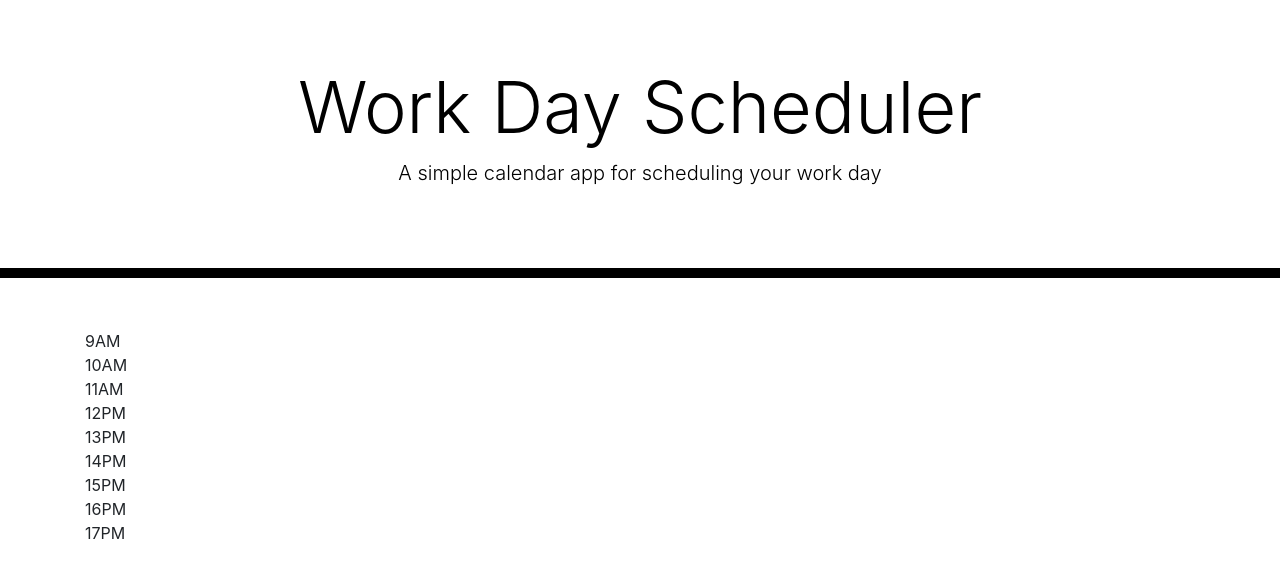
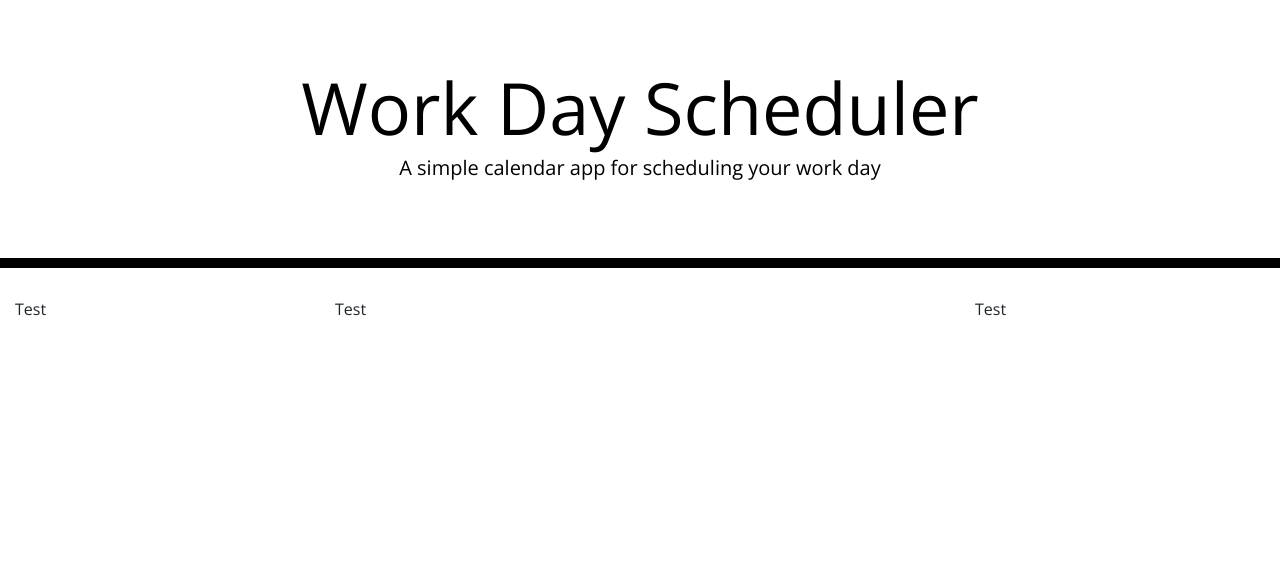
Before and after one commit to esroleo/work-day-scheduler, a plain HTML site: page index.html in a window 1280 px wide. Drawn offline with nearby package versions, Linux system fonts and the light colour scheme.

Commit message:
bootstrap grid system further testing

```diff
--- a/assets/css/style.css
+++ b/assets/css/style.css
@@ -1,5 +1,4 @@
-
-dy {
+body {
 	font-family: 'Open Sans', sans-serif;
 	font-size: 16px;
 	line-height: 1;
@@ -13,14 +12,6 @@ textarea{
 	border-left: 1px solid black;
 	padding: 10px;
   }
-
-.container {
-	display: flex;
-	flex-wrap: wrap;
-	justify-content: center;
-	margin-top: 50px;
-}
-
 
   .jumbotron {
 	text-align: center;
@@ -40,30 +31,16 @@ textarea{
   }
 
   .row {
-	width: 100%;
-	display: grid;
-	grid-template-columns: 1fr 15fr 2fr;
-	grid-template-rows: repeat(24, 2fr);
-
 	white-space: pre-wrap;
-	height: 120px;
+	height: 80px;
 	border-top: 1px solid white;;
   }
 
   .hour {
-
-	/* Grid items */
-	grid-column: 1 / span 1;
-	grid-row: 1 / span 1;
-	text-align: right;
-	/* Styling items */
 	background-color: #ffffff;
 	color: #000000;
 	border-top: 1px dashed #000000;
-	margin-bottom: 30px;
-
   }
-
 
   .past {
 	background-color: #d3d3d3;
--- a/assets/js/script.js
+++ b/assets/js/script.js
@@ -16,9 +16,36 @@
 
 // Function to create grid system
 
+/*
+<div class="row">
+<div class="col">
+  1 of 3
+</div>
+<div class="col-6">
+  2 of 3 (wider)
+</div>
+<div class="col">
+  3 of 3
+</div>
+</div>
+
+</div>
+</div>
+*/
+
+
+
 function createGridSystem() {
+    // Create the row container for our grid bootstrap system
     var row = $("<div></div>").addClass("row");
-    $(row).appendTo(".container");
+    $( '.container-fluid' ).append(row);
+
+    var gridHour = $("<div></div>").addClass("col").text('Test');
+    var gridDescription = $("<div></div>").addClass("col-6").text('Test');
+    var gridSave = $("<div></div>").addClass("col").text('Test');
+    $( '.row' ).append(gridHour);
+    $( '.row' ).append(gridDescription);
+    $( '.row' ).append(gridSave);
 }
 
 // Function to load current time to the hour grid area
@@ -27,6 +54,9 @@ function loadCurrentTime() {
 
     var spanGridValue = ""
 
+
+
+    /*
     // Create a 24 hours system using jQuery and CSS
     for (i=9; i <= 17; i++) { // This is 9:00 AM to 5:00 PM = 8 hours
        var divHourItem = $("<div></div>").addClass("hour"+i); // later we need to set attributes
@@ -60,6 +90,7 @@ function loadCurrentTime() {
        console.log(divHourItem);
        console.log(spanGridValue);
     }
+    /*
 
     //$(divHour).text(9 + ":00");
    // $(divHour).css("grid-column", "1 / span 1").css("grid-row", "1 / span 1");
--- a/index.html
+++ b/index.html
@@ -16,8 +16,7 @@
 		<p class="lead">A simple calendar app for scheduling your work day</p>
 		<p id="currentDay" class="lead"></p>
 	</header>
-	<div class="container">
-	<!-- Timeblocks go here -->
+	<div class="container-fluid">
 	</div>
 
 <script src="https://code.jquery.com/jquery-3.4.1.min.js"></script>
```
Lines whose indentation alone changed are shown as unchanged.
